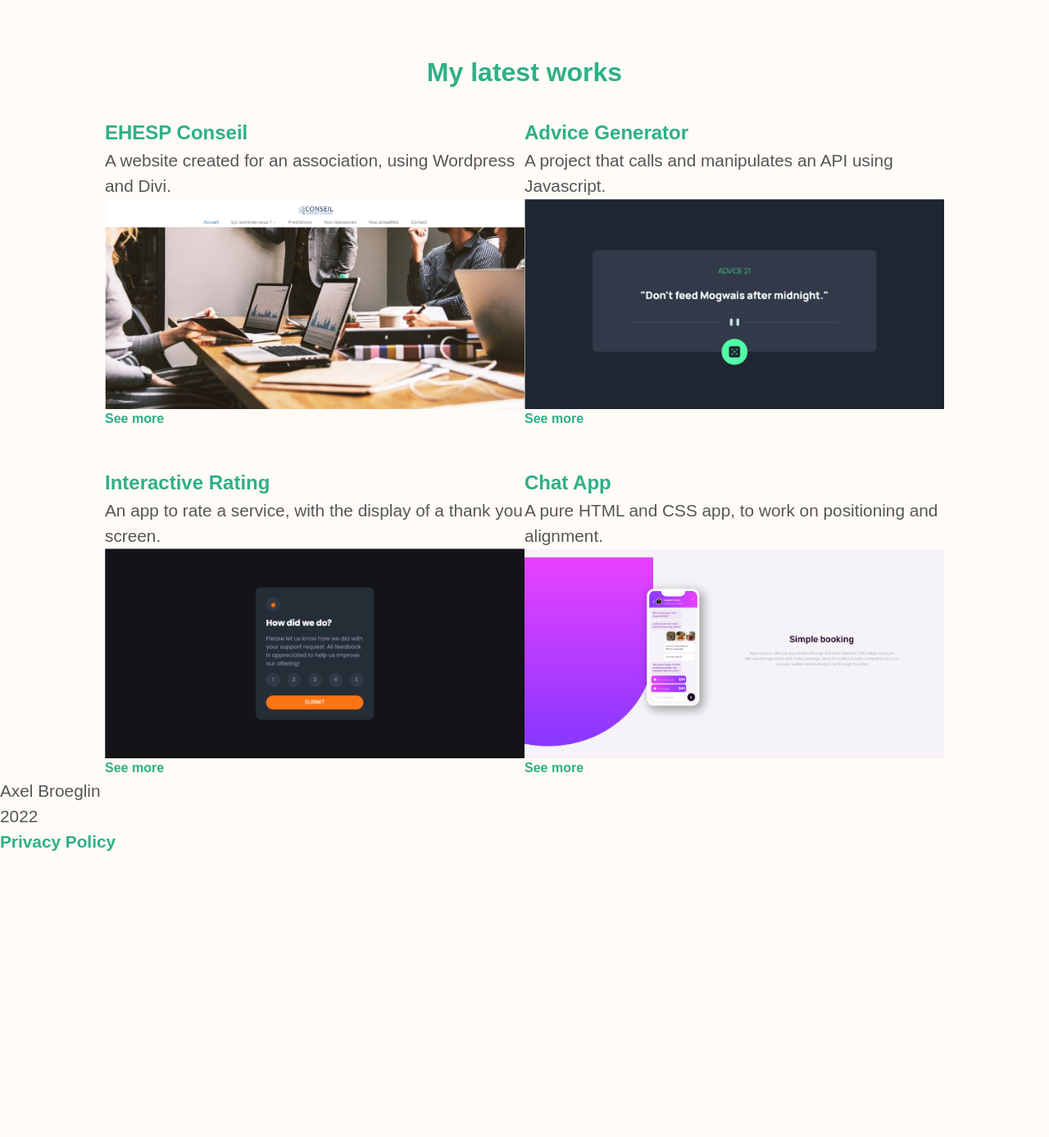
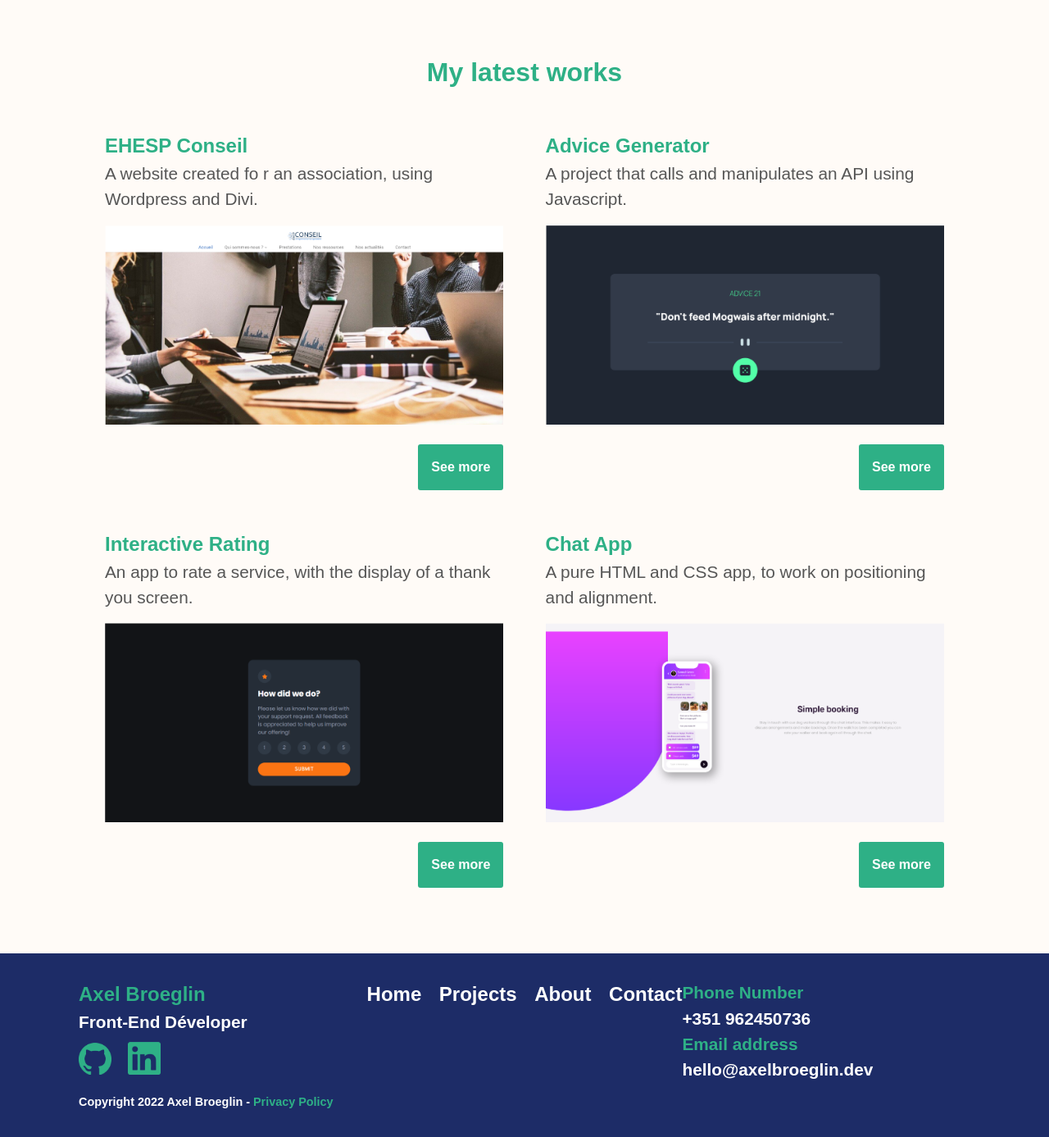
Before and after one commit to AxelBroeglin/portfolio, a PHP site: page /projects.html in a window 1280 px wide. Shown: the part 83-1470 px from the top of the page at 82% size. Before the commit the page ends 1121 px from the top, so only its background shows below. Run offline with PHP 8.4, Linux system fonts and the light colour scheme; style sheets or scripts are compiled from the project's sources.

Commit message:
Spacing of the project done

```diff
--- a/projects.html
+++ b/projects.html
@@ -46,73 +46,94 @@
             <h1>My latest works</h1>
 
             <section class="works-container">
-                <article id="works-container__project">
-                    <h2>EHESP Conseil</h2>
-                    <p class="work-desc">A website created for an association, using Wordpress and Divi.</p>  <!-- To be hidden on mobile OR desk, to be decided -->
+                <article class="works-container__article">
+                    <h2 class="works-container__h2">EHESP Conseil</h2>
+                    <p class="work-desc">A website created fo r an association, using Wordpress and Divi.</p>  <!-- To be hidden on mobile OR desk, to be decided -->
                       <!--  Hover to be thought, cursor to be changed with "See site" or smth -->
-                        <picture>
+                        <picture class="works-container__picture">
 
                             <source media="(max-width:767px)" srcset="./images/screenshot-ehesp-desk.png">
                             <img src="./images/screenshot-ehesp-desk.png" alt="" >
 
                         </picture>
-                    <div class="button">
-                        <a class="button__link" href="projects\ehesp-conseil\overview.html">See<span> more</span></a>
+                    <div class="button-container">
+                        <a href="projects\ehesp-conseil\overview.html"><button>See more</button></a>
                     </div>
                 </article>
 
                 <!-- SECOND WORK -->
-                <article id="works-container__project">
-                    <h2>Advice Generator</h2>
+                <article class="works-container__article">
+                    <h2 class="works-container__h2">Advice Generator</h2>
                 <p class="work-desc"> A project that calls and manipulates an API using Javascript.</p>  <!-- To be hidden on mobile OR desk, to be decided -->
-                        <picture>
+                        <picture class="works-container__picture">
                             <source media="(max-width:767px)" srcset="./images/advice-generator-desk.png">
                             <img src="./images/advice-generator-desk.png" alt="" >
                         </picture>
-                    <div class="button">
-                        <a class="button__link" href="projects\advice-generator\overview.html">See<span> more</span></a>
+                    <div class="button-container">
+                        <a href="projects\advice-generator\overview.html"><button>See more</button></a>
                     </div>
                 </article>
 
                 <!-- THIRD WORK -->
-                <article id="works-container__project">
-                    <h2>Interactive Rating</h2>
+                <article class="works-container__article">
+                    <h2 class="works-container__h2">Interactive Rating</h2>
                 <p class="work-desc">An app to rate a service, with the display of a thank you screen.</p>  <!-- To be hidden on mobile OR desk, to be decided -->
                 <a href="">  <!--  Hover to be thought, cursor to be changed with "See site" or smth -->
-                        <picture>
+                        <picture class="works-container__picture">
                             <source media="(max-width:767px)" srcset="./images/interactive-rating-desk.png">
                             <img src="./images/interactive-rating-desk.png" alt="" >
                         </picture>
                     </a>
-                    <div class="button">
-                        <a class="button__link" href="projects\interactive-rating\overview.html">See<span> more</span></a>
+                    <div class="button-container">
+                        <a href="projects\interactive-rating\overview.html"><button>See more</button></a>
                     </div>
                 </article>
 
                 <!-- Fourth WORK -->
-                <article id="works-container__project">
-                    <h2>Chat App</h2>
+                <article class="works-container__article">
+                    <h2 class="works-container__h2">Chat App</h2>
                 <p class="work-desc">A pure HTML and CSS app, to work on positioning and alignment.</p>  <!-- To be hidden on mobile OR desk, to be decided -->
                 <a href="">  <!--  Hover to be thought, cursor to be changed with "See site" or smth -->
-                        <picture>
+                        <picture class="works-container__picture">
                             <source media="(max-width:767px)" srcset="./images/chat-app-desc.png">
                             <img src="./images/chat-app-desc.png" alt="" >
                         </picture>
                     </a>
-                    <div class="button">
-                        <a class="button__link" href="projects\chat-app\overview.html">See<span> more</span></a>
+                    <div class="button-container">
+                        <a href="projects\chat-app\overview.html"><button>See more</button></a>
                     </div>
                 </article>
             </section>
         </main>
 
 
-            <!-- FOOTER -->
-        <footer>
-            <p>Axel Broeglin</p>
-            <p>2022</p>
-            <img src="" alt="">
-            <a href="privacy-policy.html"><p>Privacy Policy</p></a>
+          <!-- FOOTER -->
+        <!-- <?php include('footer.php'); ?> -->
+        <footer class="footer">
+            <aside class="footer__aside">
+                <div class="footer__aside__blocs">
+                    <h2>Axel Broeglin</h2>
+                    <p>Front-End Déveloper</p>
+                    <a href="https://github.com/AxelBroeglin"><img class="footer__aside__img" src="./images/github-green.png" alt=""></a>
+                    <a href="https://pt.linkedin.com/in/axel-broeglin-b38810b2"><img class="footer__aside__img" src="./images/linkedin.png" alt=""></a>
+                    <p class="footer__aside__legal-info">Copyright 2022 Axel Broeglin - <a href="privacy-policy.html">Privacy Policy</a></p>
+
+                </div>
+                <div class="footer__aside__blocs">
+                    <ul class="footer__aside__menu">
+                        <li>Home</li>
+                        <li>Projects</li>
+                        <li>About</li>
+                        <li>Contact</li>
+                    </ul>
+                </div>
+                <div class="footer__aside__blocs">
+                    <p><span class="footer__aside__contact-info">Phone Number</span> <br>
+                        +351 962450736 </p>
+                    <p><span class="footer__aside__contact-info">Email address</span> <br>
+                    hello@axelbroeglin.dev</p>
+                </div>
+            </aside>
         </footer>
 
 
--- a/styles/pages/_projects.scss
+++ b/styles/pages/_projects.scss
@@ -1,24 +1,25 @@
 #main-container{
+    @include p-bottom8;
     >h1{
         @include p-bottom2;
     }
 }
 .works-container{
     display: grid;
-    grid-template-columns: repeat(1, 1fr);
-    grid-row-gap: 2em;
-    @media only screen and (min-width: 900px) {
-      grid-template-columns: repeat(2, 1fr);
+    grid-template-columns: 1fr 1fr;
+    gap: 0% 5%;
+    @media only screen and (max-width: 1070px) {
+        grid-template-columns: 1fr;
     }
-    grid-template-rows: 1fr;
-    grid-auto-rows: 1fr;
-    >h2{
+    &__h2{
         @include p-top2;
     }
-    >article{
+    &__article{
+        @include p-top2;
+        @include p-bottom2;
+        width: fit-content;
+    }
+    &__picture{
         @include p-top2;
     }
-    >picture{
-        @include p-top1;
-    }
 }
```
